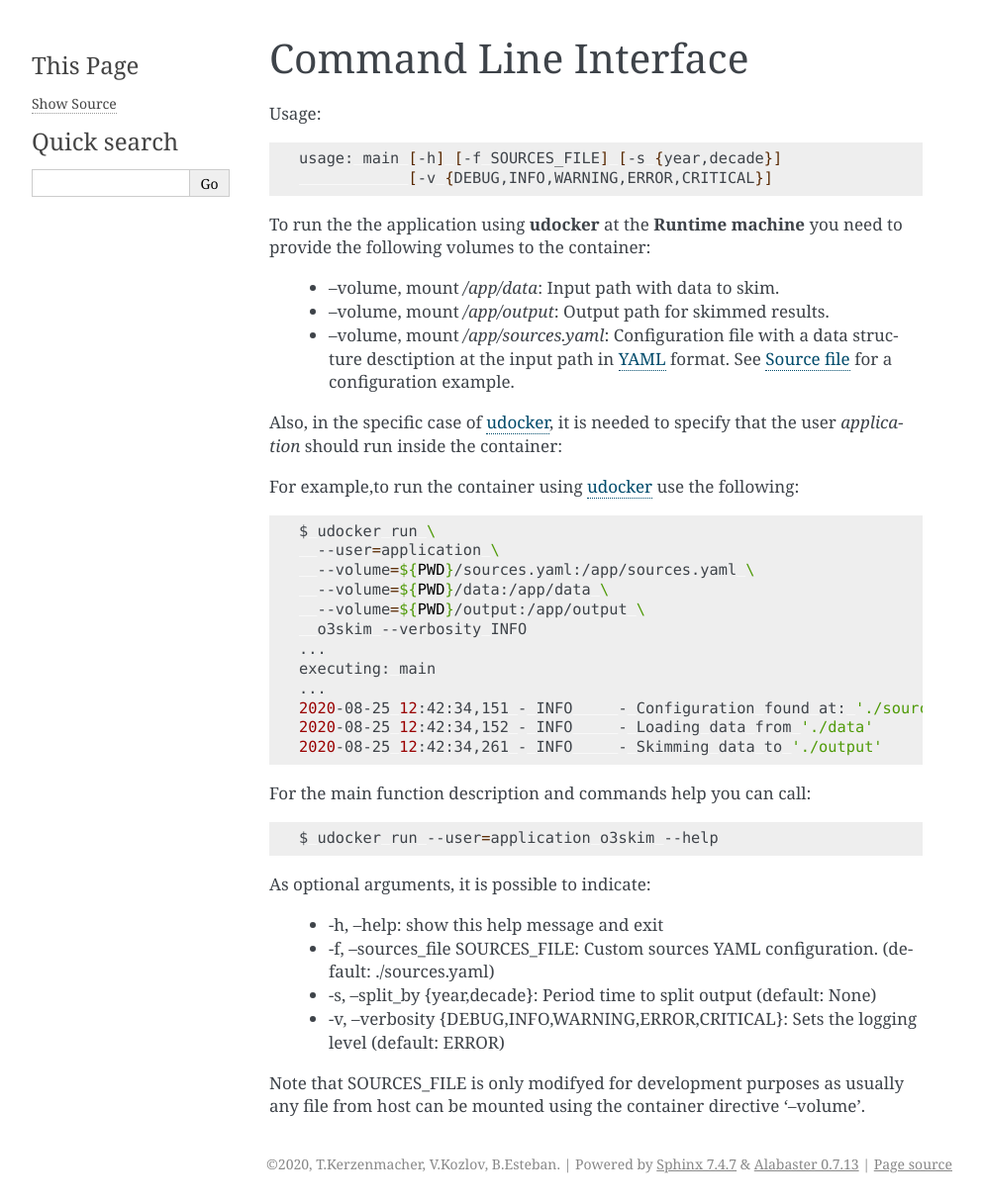
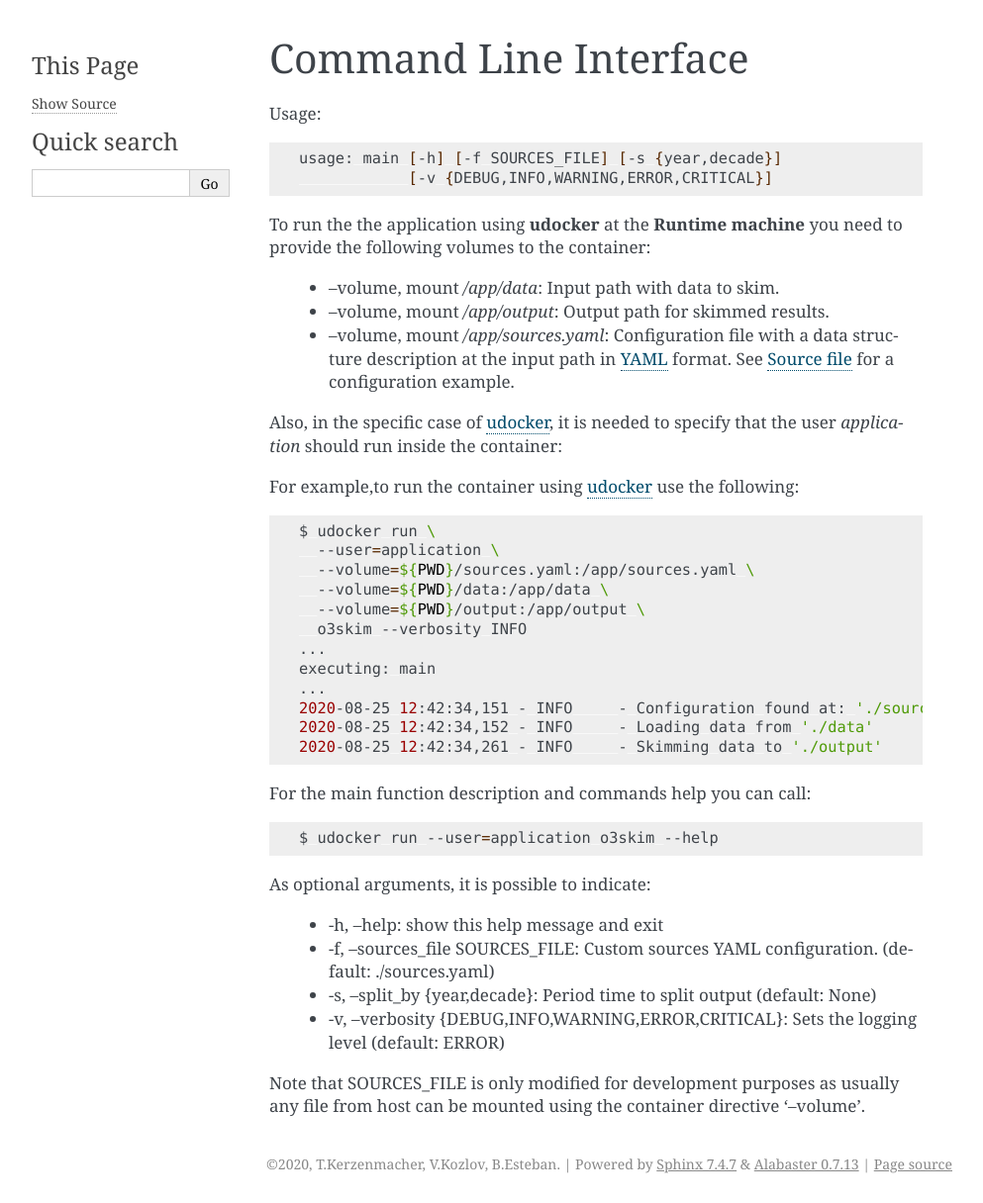
Before and after one commit to EOSC-synergy/o3skim, a Sphinx documentation site: the page built from docs/getting_started/cli.rst, in a window 1280 px wide. Shown: the whole page at 99% size, without its empty margins (148-1141 px from the left). Built offline with Sphinx 7.4.7, drawn with Linux system fonts in a browser that asks for light colours.

Commit message:
Correct spelling mistakes

```diff
--- a/docs/getting_started/build.rst
+++ b/docs/getting_started/build.rst
@@ -45,7 +45,6 @@ push to a dockerhub repository. For example, with docker_:
 .. code-block:: bash
 
     $ docker push <repository>/o3skim:<tag>
-
     The push refers to repository [docker.io/........./o3skim]
     ...
     7e84795fccac: Preparing
--- a/docs/getting_started/cli.rst
+++ b/docs/getting_started/cli.rst
@@ -14,7 +14,7 @@ you need to provide the following volumes to the container:
  - --volume, mount `/app/data`: Input path with data to skim.
  - --volume, mount `/app/output`: Output path for skimmed results.
  - --volume, mount `/app/sources.yaml`: Configuration file with a data structure
-   desctiption at the input path in YAML_ format.
+   description at the input path in YAML_ format.
    See :doc:`/user_guide/source-file` for a configuration example.
 
 .. _YAML: https://yaml.org/
@@ -58,5 +58,5 @@ As optional arguments, it is possible to indicate:
  - -s, --split_by {year,decade}: Period time to split output (default: None)
  - -v, --verbosity {DEBUG,INFO,WARNING,ERROR,CRITICAL}: Sets the logging level (default: ERROR)
 
-Note that SOURCES_FILE is only modifyed for development purposes as usually any
+Note that SOURCES_FILE is only modified for development purposes as usually any
 file from host can be mounted using the container directive '--volume'.
```
Also changed, not shown: other parts of docs/getting_started/build.rst (+1 -1 lines).
